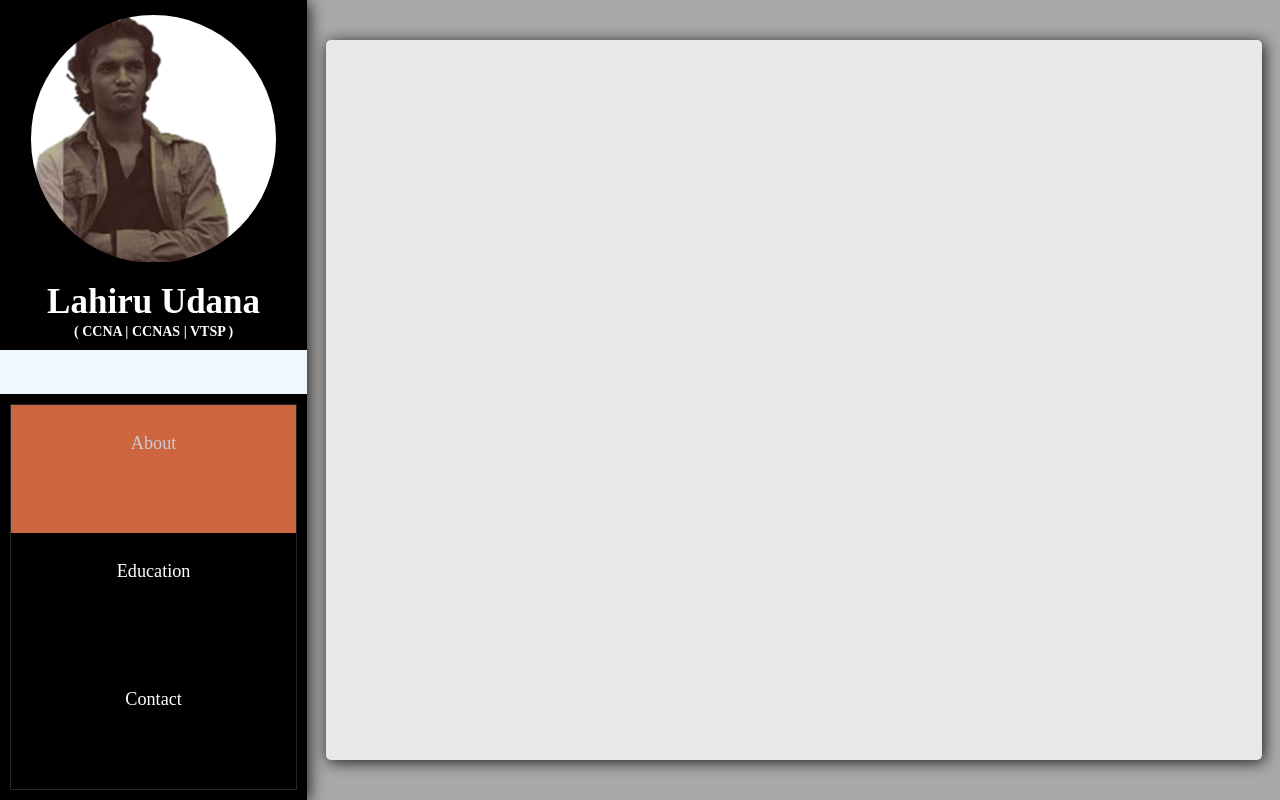
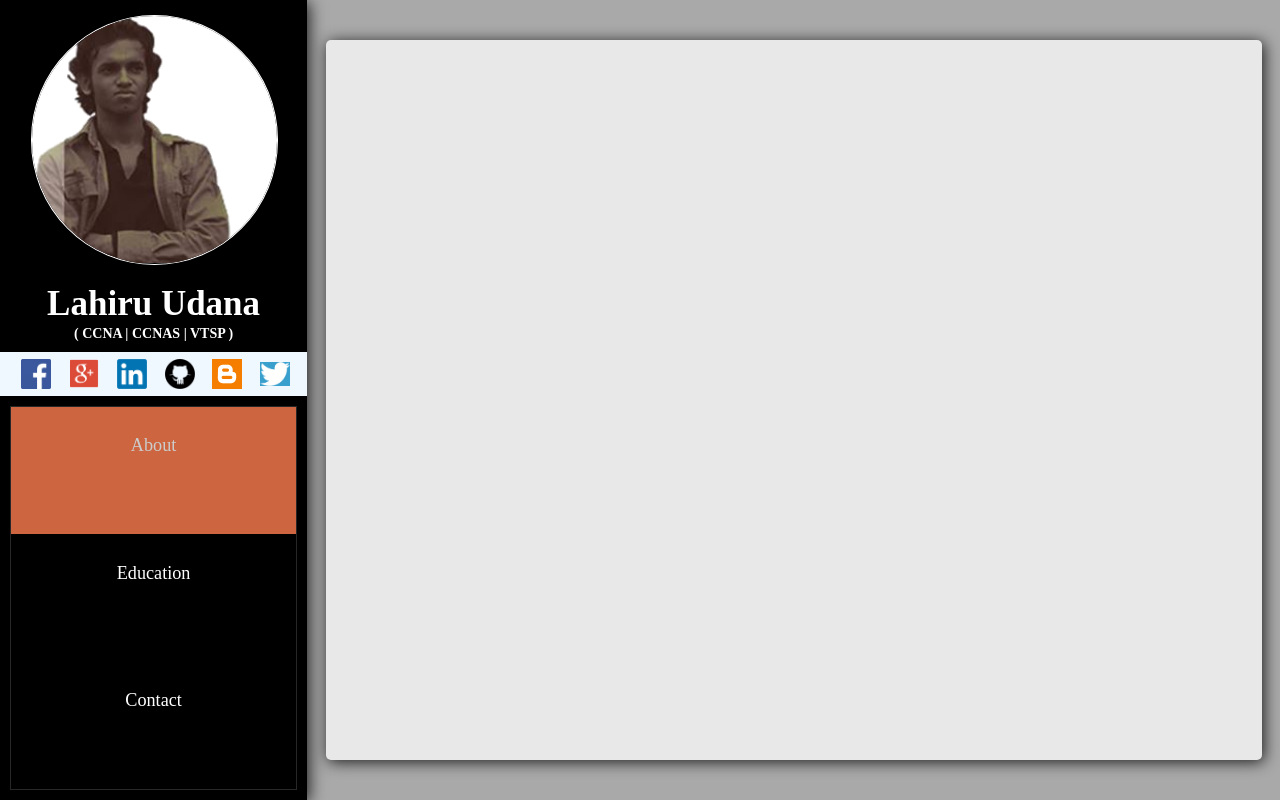
Before and after one commit to lahirukaka/myprofile, a PHP site: page / in a window 1280 px wide. Run offline with PHP 8.4, Linux system fonts and the light colour scheme.

Commit message:
added social icons

```diff
--- a/styles/main.css
+++ b/styles/main.css
@@ -1,3 +1,4 @@
 html,body{width:100vw;height:auto;font-size:14px;margin:0;padding:0px;background-color:darkgray;overflow-x:hidden;}
 h1,h2,h4,header,div,section,nav,article,figure{margin:0;padding:0;}
 .active{background-color:coral;opacity:0.8;}
+.full-inner-wrapper{width:100%;height:100%;}
--- a/styles/styles-large.css
+++ b/styles/styles-large.css
@@ -1,12 +1,14 @@
 body{display:flex;}
 /********sidebar*********/
 #sidebar{width:24vw;background-color:#000;height:100vh;box-shadow: 2px 2px 15px #1C1C1C;color:#fff;display:flex;flex-direction:column;overflow:hidden;}
+#face{height:auto;margin:0 auto;width:80%;padding-top:15px;}
+#face > img{border-radius:50%;width:100%;border:1px solid #fff;}
 #name{text-align:center;padding:15px 10px;font-size:2.5rem;}
 #titles{text-align:center;position:relative;margin-top:-15px;padding:2px 10px 10px 10px;cursor:pointer;}
-#face{height:auto;margin:0 auto;width:80%;padding-top:15px;}
-#face > img{border-radius:50%;width:100%;}
 #social{padding:10px 10px;background-color:aliceblue;height:3vh;}
-nav{margin:10px;border:1px solid #272727;flex-grow:1;display:flex;flex-direction:column;align-items:center;justify-content: space-around;}
-nav > a{width:100%;text-align:center;padding:10% 0;flex-grow:1;font-size:1.3rem;}
+#social > div{padding:2px;display:flex;align-items:center;justify-content:space-around;}
+#social .social-icons{width:30px; height:auto;}
+nav{margin:10px;border:1px solid #272727;flex-grow:1;display:flex;flex-direction:column;align-items:center;justify-content: space-between;}
+nav > a{width:100%;text-align:center;padding:10% 0;flex-grow:1;font-size:1.3rem;cursor:pointer;}
 /******content*********/
 #content{width:70vw;background-color:#E8E8E8;margin:5vh auto;box-shadow:2px 2px 15px #1C1C1C;overflow-y:auto;padding:20px;border-radius:5px;}
--- a/ui/sidebar.php
+++ b/ui/sidebar.php
@@ -5,6 +5,14 @@
     <h1 id="name">Lahiru Udana</h1>
     <h4 id="titles">( <span title="Cisco Certified Network Associate">CCNA</span> | <span title="Cisco Certified Security Associate">CCNAS</span> | <span title="">VTSP</span> )</h4>
     <article id="social">
+        <div class="full-inner-wrapper">
+            <a target="_blank" title="Facebook Profile" href="https://www.facebook.com/colhh"><img class="social-icons" src="res/facebook.png" /></a>
+            <a target="_blank" title="Google Plus Profile" href="https://plus.google.com/+LahiruUdanaColhh"><img class="social-icons" src="res/google_plus.png" /></a>
+            <a target="_blank" title="LinkedIn Profile" href="https://www.linkedin.com/in/lahirukaka"><img class="social-icons" src="res/linkedin_logo.png" /></a>
+            <a target="_blank" title="GIthub Profile" href="https://github.com/lahirukaka"><img class="social-icons" src="res/github.png" /></a>
+            <a target="_blank" title="Blogger Profile" href="https://www.blogger.com/profile/02207073594107436871"><img class="social-icons" src="res/blogger.png" /></a>
+            <a target="_blank" title="Twitter Profile" href="https://twitter.com/lahirukaka"><img class="social-icons" src="res/twitter.png" /></a>
+        </div>
     </article>
     <nav>
         <a class="active">About</a>
```
Also changed, not shown: res/blogger.png (added), res/facebook.png (added), res/github.png (added), res/google_plus.png (added), res/linkedin_logo.png (added), res/twitter.png (added), ui/content.php (line endings or trailing spaces).
